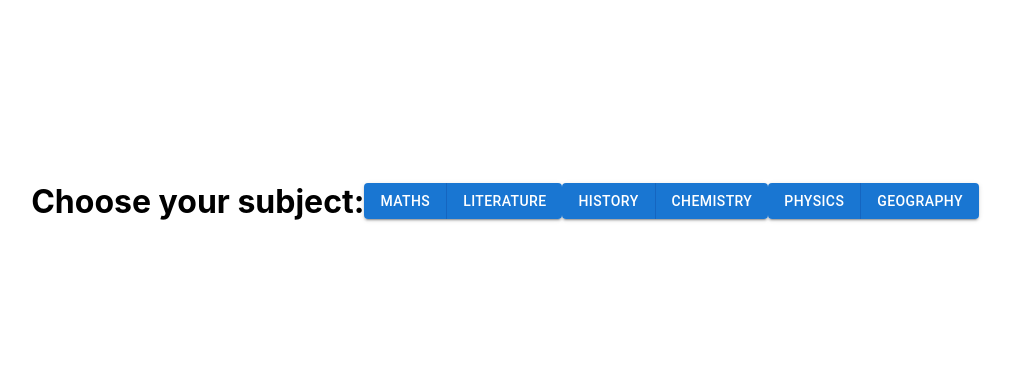
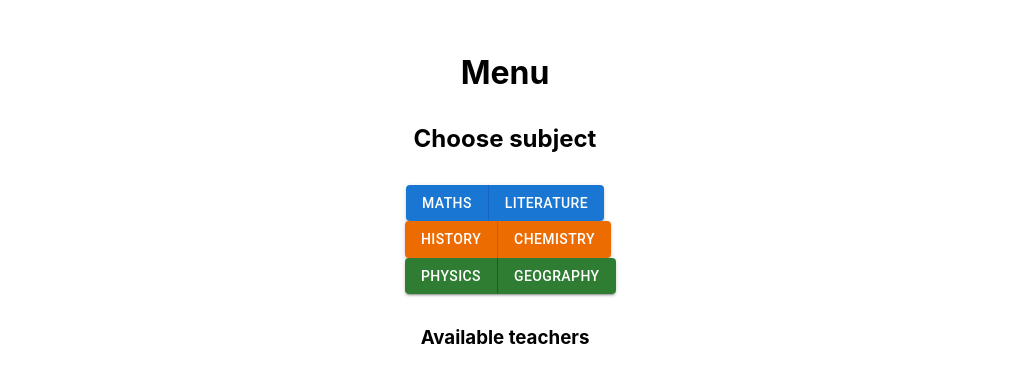
Before and after one commit to GonzaloSuarezT/ProyectoFinal_DBP, a React (Create React App) app in the folder reactProject/: page /cursos in a window 1280 px wide. Shown: the part 199-582 px from the top of the page, without its empty margins (135-1146 px from the left). Built offline with nearby package versions, Linux system fonts and the light colour scheme.

Commit message:
Update 15

```diff
--- a/reactProject/src/components/Login.jsx
+++ b/reactProject/src/components/Login.jsx
@@ -20,7 +20,6 @@ const Login = () => {
 
   function flagHandler(event) {
     setFlag(event.target.value);
-    console.log(flag);
   }
 
   const [data, setData] = useState({
--- a/reactProject/src/components/cursos.jsx
+++ b/reactProject/src/components/cursos.jsx
@@ -1,7 +1,45 @@
 import React, { useEffect } from 'react';
+import { useState } from "react";
 import {  Box, Button, Stack, TextField , ButtonGroup} from "@mui/material";
 
+/*
+const signatures = [
+    {
+      value: 'Maths',
+      label: 'Maths',
+    },
+    {
+      value: 'Literature',
+      label: 'Literature',
+    },
+    {
+      value: 'History',
+      label: 'History',
+    },
+    {
+      value: 'Chemistry',
+      label: 'Chemistry',
+    },
+    {
+      value: 'Physics',
+      label: 'Physics',
+    },
+    {
+      value: 'Geography',
+      label: 'Geography',
+    }
+  ];
+*/
+
 const Cursos =() =>{
+    const [course, setCourse] = useState("");
+    function courseHandler(event) {
+        console.log(course);
+        setCourse(event.target.value);
+    }
+
+
+
     return(
         <Box
           className="App"
@@ -10,49 +48,30 @@ const Cursos =() =>{
           alignItems="center"
           minHeight="100vh"
         >
+<Stack spacing={4} width={200}>
+        <h1>Menu</h1>
+        <h2>Choose subject</h2>
+<div>
 
-        <h1>Choose your subject:</h1>
-
-        <ButtonGroup variant="contained" aria-label="outlined primary button group">
-            <div className='contenedor'>
-                <a href="/teachers" target="_self" rel="noopener noreferrer">
-                    <Button>Maths</Button>
-                </a>
-            </div>
-            <div>
-                <a href="/teachers" target="_self" rel="noopener noreferrer">
-                    <Button>Literature</Button>
-                </a>
-            </div>
+        <ButtonGroup color="primary" variant="contained" aria-label="outlined primary button group">
+                    <Button value={"Maths"} onClick={courseHandler}>Maths</Button>
+                    <Button value={"Literature"} onClick={courseHandler}>Literature</Button>
         </ButtonGroup>
 
-        <ButtonGroup variant="contained" aria-label="outlined primary button group">
-        <div>
-            <a href="/teachers" target="_self" rel="noopener noreferrer">
-                <Button>History</Button>
-            </a>
-        </div>
-        <div>
-            <a href="/teachers" target="_self" rel="noopener noreferrer">
-                <Button>Chemistry</Button>
-            </a>
-        </div>
+        <ButtonGroup color="warning" variant="contained" aria-label="outlined primary button group">
+                <Button value={"History"} onClick={courseHandler}>History</Button>
+                <Button value={"Chemistry"} onClick={courseHandler}>Chemistry</Button>
         </ButtonGroup>
 
-        <ButtonGroup variant="contained" aria-label="outlined primary button group">
-        <div>
-            <a href="/teachers" target="_self" rel="noopener noreferrer">
-                <Button>Physics</Button>
-            </a>
+        <ButtonGroup color="success" variant="contained" aria-label="outlined primary button group">
+                <Button value={"Physics"} onClick={courseHandler}>Physics</Button>
+                <Button value={"Geography"} onClick={courseHandler}>Geography</Button>
+        </ButtonGroup>
         </div>
-        <div>
-            <a href="/teachers" target="_self" rel="noopener noreferrer">
-                <Button>Geography</Button>
-            </a>
-        </div>
-        </ButtonGroup>
-
-    </Box>);
+        <h3>Available teachers</h3>
+        </Stack>
+    </Box>
+    );
 };
 
 export default Cursos;
```
Also changed, not shown: 1 other file (tests, documents, lock files or other folders).
